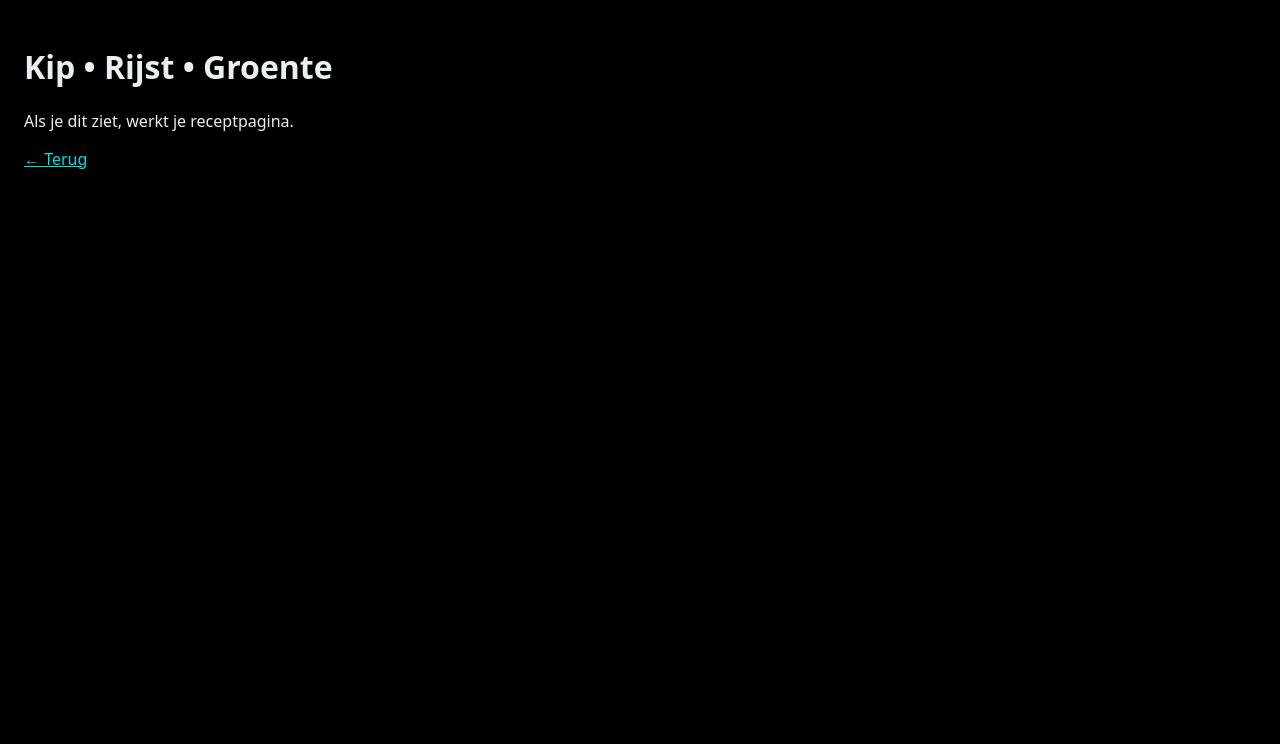
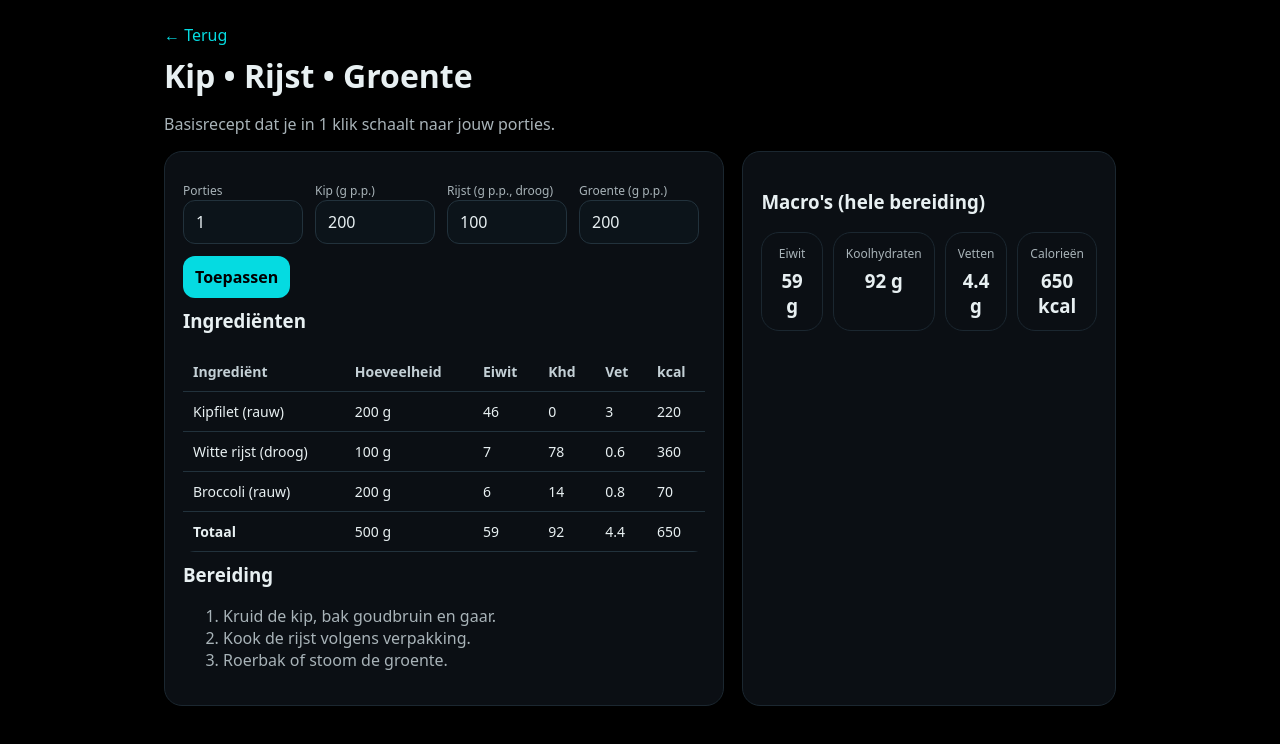
Before and after one commit to caspernieskens01-coder/MacroMaster, a plain HTML site: page kip-rijst-groente.html in a window 1280 px wide. Drawn offline with Linux system fonts and the light colour scheme.

Commit message:
Update kip-rijst-groente.html

```diff
--- a/kip-rijst-groente.html
+++ b/kip-rijst-groente.html
@@ -1 +1,92 @@
-<!doctype html><meta charset='utf-8'><meta name=viewport content='width=device-width,initial-scale=1'><title>Kip • Rijst • Groente</title><body style='margin:0;background:#000;color:#e8f0f2;font:16px system-ui;padding:24px'><h1>Kip • Rijst • Groente</h1><p>Als je dit ziet, werkt je receptpagina.</p><p><a href='../index.html' style='color:#05dbe1'>← Terug</a></p></body>
+<!doctype html>
+<meta charset="utf-8"><meta name="viewport" content="width=device-width,initial-scale=1">
+<title>Kip • Rijst • Groente — MACROMASTER</title>
+<style>
+:root{--brand:#05dbe1;--bg:#000;--text:#e8f0f2;--muted:#a8b3b8;--card:#0b0f14;--bd:#1b2730;--r:18px;--max:1000px}
+*{box-sizing:border-box}body{margin:0;background:var(--bg);color:var(--text);font-family:system-ui}
+a{color:#05dbe1;text-decoration:none}.wrap{max-width:var(--max);margin:auto;padding:24px}
+h1{margin:8px 0 4px}.card{background:var(--card);border:1px solid var(--bd);border-radius:var(--r);padding:18px}
+.grid{display:grid;gap:18px} @media(min-width:900px){.grid{grid-template-columns:1.2fr .8fr}}
+.row{display:flex;gap:12px;flex-wrap:wrap;margin:8px 0}
+label{font-size:12px;color:var(--muted)} input,button{background:#0c141a;border:1px solid #22323c;color:var(--text);border-radius:12px;padding:10px 12px;font:inherit}
+input[type=number]{width:120px} .btn{background:var(--brand);color:#000;font-weight:800;border:0;cursor:pointer}
+.kpi{display:grid;grid-template-columns:repeat(4,1fr);gap:10px}
+.kpi .card{padding:12px;text-align:center} .kpi h3{margin:6px 0 0} .kpi p{margin:0;color:var(--muted);font-size:12px}
+table{width:100%;border-collapse:collapse;margin-top:8px;overflow:hidden;border-radius:12px}
+th,td{padding:10px;border-bottom:1px solid #22323c;text-align:left;font-size:14px} th{color:#c4d0d6;font-weight:700}
+</style>
+<div class="wrap">
+  <a href="../index.html">← Terug</a>
+  <h1>Kip • Rijst • Groente</h1>
+  <p style="color:var(--muted)">Basisrecept dat je in 1 klik schaalt naar jouw porties.</p>
+
+  <div class="grid">
+    <section class="card">
+      <div class="row">
+        <div><label>Porties</label><br><input id="servings" type="number" min="1" step="1" value="1"></div>
+        <div><label>Kip (g p.p.)</label><br><input id="meat" type="number" min="0" step="10" value="200"></div>
+        <div><label>Rijst (g p.p., droog)</label><br><input id="rice" type="number" min="0" step="10" value="100"></div>
+        <div><label>Groente (g p.p.)</label><br><input id="veg" type="number" min="0" step="25" value="200"></div>
+        <div style="align-self:end"><button class="btn" id="apply">Toepassen</button></div>
+      </div>
+
+      <h3 style="margin-top:10px">Ingrediënten</h3>
+      <table id="t">
+        <thead><tr><th>Ingrediënt</th><th>Hoeveelheid</th><th>Eiwit</th><th>Khd</th><th>Vet</th><th>kcal</th></tr></thead>
+        <tbody></tbody>
+        <tfoot><tr><td><b>Totaal</b></td><td id="q"></td><td id="p"></td><td id="c"></td><td id="f"></td><td id="k"></td></tr></tfoot>
+      </table>
+
+      <h3 style="margin-top:10px">Bereiding</h3>
+      <ol style="color:var(--muted)">
+        <li>Kruid de kip, bak goudbruin en gaar.</li>
+        <li>Kook de rijst volgens verpakking.</li>
+        <li>Roerbak of stoom de groente.</li>
+      </ol>
+    </section>
+
+    <aside class="card">
+      <h3>Macro's (hele bereiding)</h3>
+      <div class="kpi" style="margin-top:8px">
+        <div class="card"><p>Eiwit</p><h3 id="kp">–</h3></div>
+        <div class="card"><p>Koolhydraten</p><h3 id="kc">–</h3></div>
+        <div class="card"><p>Vetten</p><h3 id="kf">–</h3></div>
+        <div class="card"><p>Calorieën</p><h3 id="kk">–</h3></div>
+      </div>
+    </aside>
+  </div>
+</div>
+
+<script>
+const DB={ kip:{lab:"Kipfilet (rauw)",P:23,C:0,F:1.5,K:110},
+           rijst:{lab:"Witte rijst (droog)",P:7,C:78,F:0.6,K:360},
+           groente:{lab:"Broccoli (rauw)",P:3,C:7,F:0.4,K:35} };
+const R=(x,n=0)=>{const m=10**n;return Math.round(x*m)/m};
+const M=(f,g)=>{const t=g/100;return {P:f.P*t,C:f.C*t,F:f.F*t,K:f.K*t}};
+function render(){
+  const s=Math.max(1,parseInt(document.querySelector('#servings').value||'1',10));
+  const m=Math.max(0,parseFloat(document.querySelector('#meat').value||'0'));
+  const r=Math.max(0,parseFloat(document.querySelector('#rice').value||'0'));
+  const v=Math.max(0,parseFloat(document.querySelector('#veg').value||'0'));
+  const rows=[ {f:DB.kip,g:m*s}, {f:DB.rijst,g:r*s}, {f:DB.groente,g:v*s} ];
+  const tb=document.querySelector('#t tbody'); tb.innerHTML='';
+  let tQ=0,tP=0,tC=0,tF=0,tK=0;
+  rows.forEach(x=>{
+    const mm=M(x.f,x.g); tQ+=x.g; tP+=mm.P; tC+=mm.C; tF+=mm.F; tK+=mm.K;
+    const tr=document.createElement('tr');
+    tr.innerHTML=`<td>${x.f.lab}</td><td>${R(x.g)} g</td><td>${R(mm.P,1)}</td><td>${R(mm.C,1)}</td><td>${R(mm.F,1)}</td><td>${R(mm.K,0)}</td>`;
+    tb.appendChild(tr);
+  });
+  document.querySelector('#q').textContent=`${R(tQ)} g`;
+  document.querySelector('#p').textContent=R(tP,1);
+  document.querySelector('#c').textContent=R(tC,1);
+  document.querySelector('#f').textContent=R(tF,1);
+  document.querySelector('#k').textContent=R(tK,0);
+  document.querySelector('#kp').textContent=`${R(tP,1)} g`;
+  document.querySelector('#kc').textContent=`${R(tC,1)} g`;
+  document.querySelector('#kf').textContent=`${R(tF,1)} g`;
+  document.querySelector('#kk').textContent=`${R(tK,0)} kcal`;
+}
+document.querySelector('#apply').addEventListener('click',render);
+render();
+</script>
```
